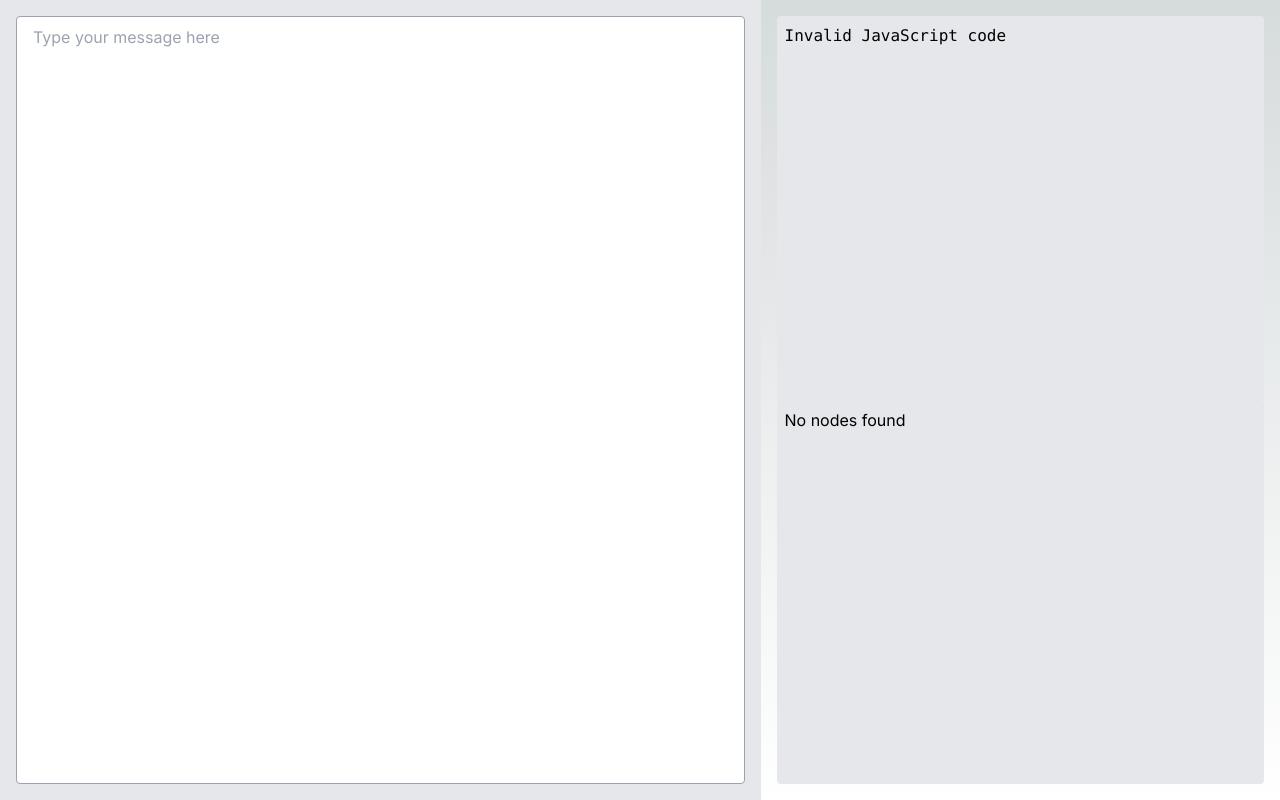
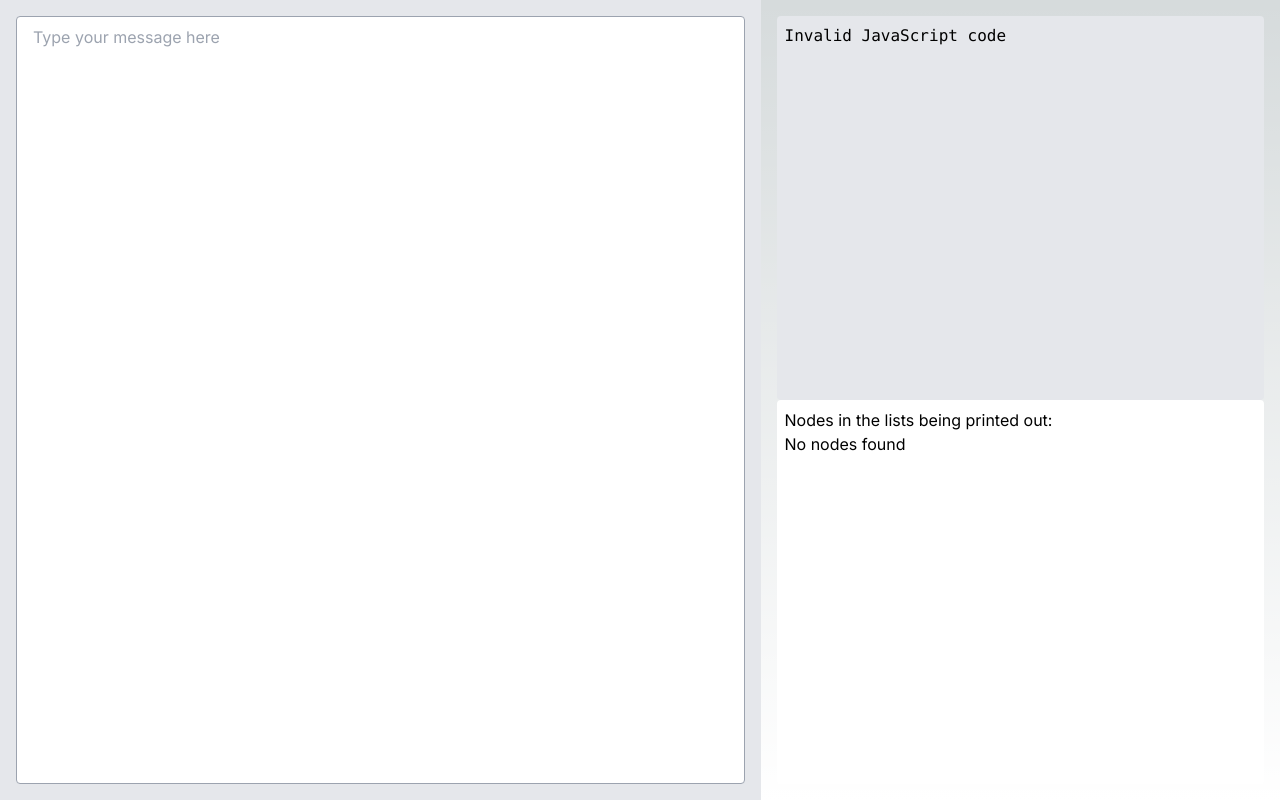
Before and after one commit to chcardoz/neural-net-web, a Next.js app: page / in a window 1280 px wide. Built offline with nearby package versions, Linux system fonts and the light colour scheme.

Commit message:
Dynamic visualization of all nodes and their children

```diff
--- a/app/page.tsx
+++ b/app/page.tsx
@@ -2,6 +2,7 @@
 
 import { useState, useEffect } from "react";
 import useASTAnalyzer from "@/lib/astanalyzer";
+import ValueList from "@/lib/valuelist";
 
 /**
  * Renders the Home component.
@@ -10,8 +11,9 @@ import useASTAnalyzer from "@/lib/astanalyzer";
  */
 export default function Home() {
 	const [graph, setGraph] = useState(null);
+	const [identifier, setIdentifier] = useState(new Set());
 	const { message, handleMessageChange, parseResult, identifierMap } =
-		useASTAnalyzer();
+		useASTAnalyzer(setIdentifier);
 
 	return (
 		<div className="flex h-screen">
@@ -36,16 +38,11 @@ export default function Home() {
 					</pre>{" "}
 				</div>
 				<div
-					className="bg-gray-200 p-2 rounded text-black overflow-auto w-full h-full"
+					className="bg-white p-2 rounded text-black overflow-auto w-full h-full"
 					style={{ maxHeight: "50vh" }}
 				>
-					{identifierMap.size > 0
-						? Array.from(identifierMap).map((value, index) => (
-								<div key={index}>
-									{value.name} = {value.value}
-								</div>
-						  ))
-						: "No nodes found"}
+					<h1> Nodes in the lists being printed out:</h1>
+					<ValueList identifier={identifier} />
 				</div>
 			</div>
 		</div>
@@ -53,4 +50,3 @@ export default function Home() {
 }
 
 //  TODO: Add a debounce feature
-// FIXME: fix the recursvive expresion
--- a/lib/astanalyzer.tsx
+++ b/lib/astanalyzer.tsx
@@ -80,15 +80,13 @@ type ASTAnalyzerReturnType = {
  * - `parseResult`: Contains the parsed AST of the provided JavaScript code.
  * - `identifierMap`: A map containing identifiers and their values extracted from the code.
  */
-const useASTAnalyzer = () => {
+const useASTAnalyzer = (prop: any) => {
 	// State variables
 	const [message, setMessage] = useState<string>("");
 	const [parseResult, setParseResult] = useState<Node | null>(null);
 	const [identifierMap, setIdentifierMap] = useState<IdentifierMap>(
 		new Set<Value>()
 	);
-
-	useEffect(() => {}, [message, parseResult, identifierMap]);
 
 	// Function to handle message changes
 	const handleMessageChange = (e: any) => {
@@ -165,68 +163,63 @@ const useASTAnalyzer = () => {
 				if (assignmentExpr.type != "AssignmentExpression") return;
 				console.log("Assignment Expression achieved!!");
 
-				// const binaryRecurse = (node: BinaryExpression) => {
-				// 	if (
-				// 		(node.left.type == "Literal" || node.left.type == "Identifier") &&
-				// 		(node.right.type == "Literal" || node.right.type == "Identifier")
-				// 	) {
-				// 		if (node.left.type == "Literal") {
-				// 			const leftNode = node.left as Literal;
-				// 			addValue(new Value(null, leftNode.raw, null, null));
-				// 		}
-				// 		if (node.left.type == "Identifier") {
-				// 			const leftNode = node.left as Identifier;
-				// 			addValue(new Value(node.left.name, null, null, null));
-				// 		}
-				// 		if (node.right.type == "Literal") {
-				// 			const rightNode = node.right as Literal;
-				// 			addValue(new Value(null, rightNode.raw, null, null));
-				// 		}
-				// 		if (node.right.type == "Identifier") {
-				// 			const rightNode = node.right as Identifier;
-				// 			addValue(new Value(rightNode.name, null, null, null));
-				// 		}
-				// 		console.log(identifierMap);
-				// 		return;
-				// 	}
-				// 	if (node.left.type == "BinaryExpression") {
-				// 		binaryRecurse(node.left);
-				// 	}
-				// };
-
+				/**
+				 * Recursively evaluates a binary expression tree and returns the computed value.
+				 *
+				 * @param node - The current node in the binary expression tree.
+				 * @param assgn - The assignment string, if applicable.
+				 * @returns The computed value of the binary expression.
+				 *
+				 * The function traverses the binary expression tree recursively. For each node, it evaluates the left
+				 * and right children nodes (if they exist), and applies the binary operator using the helper function `f`.
+				 * If the node is a literal or identifier, it creates a new `Value` object with the corresponding value.
+				 *
+				 * @throws Will throw an error if the node type is unsupported.
+				 */
 				function binaryRecurse(
 					node: BinaryExpression,
 					assgn: string | null
 				): Value {
 					let value: Value;
+
 					if (node.left && node.right) {
-						const valLeft = binaryRecurse(node.left);
-						const valRight = binaryRecurse(node.right);
+						const valLeft = binaryRecurse(node.left, null);
+						const valRight = binaryRecurse(node.right, null);
+
 						if (assgn != null)
 							value = f(valLeft, valRight, node.operator, assgn);
 						else value = f(valLeft, valRight, node.operator, null);
 					} else {
-						if (node.type == "Literal") {
+						if (node.type === "Literal") {
 							const literalNode = node as Literal;
 							value = new Value(null, literalNode.value, null, null);
-						} else if (node.type == "Identifier") {
+						} else if (node.type === "Identifier") {
 							const identifierNode = node as Identifier;
 							value = new Value(identifierNode.name, null, null, null);
 						} else {
 							throw new Error(`Unsupported node type: ${node.type}`);
 						}
 					}
+
 					addValue(value);
 					return value;
 				}
 
-				if (assignmentExpr.right.type == "BinaryExpression") {
+				/**
+				 * Processes an assignment expression and evaluates it if it is a binary expression.
+				 * If the right side of the assignment is a binary expression, it calls `binaryRecurse`
+				 * to evaluate the expression. If the assignment is a simple identifier to literal assignment,
+				 * it directly creates and adds a `Value` object.
+				 *
+				 * @param assignmentExpr - The assignment expression to be processed.
+				 */
+				if (assignmentExpr.right.type === "BinaryExpression") {
 					const binaryExpr = assignmentExpr.right as BinaryExpression;
 					binaryRecurse(binaryExpr, assignmentExpr.left.name);
 				} else {
 					if (
-						assignmentExpr.left.type == "Identifier" &&
-						assignmentExpr.right.type == "Literal"
+						assignmentExpr.left.type === "Identifier" &&
+						assignmentExpr.right.type === "Literal"
 					) {
 						const leftNode = assignmentExpr.left as Identifier;
 						const rightNode = assignmentExpr.right as Literal;
@@ -235,6 +228,7 @@ const useASTAnalyzer = () => {
 				}
 
 				console.log(identifierMap);
+				prop(identifierMap);
 
 				return null;
 			};
--- /dev/null
+++ b/lib/valuelist.tsx
@@ -0,0 +1,55 @@
+import React from "react";
+
+const renderChildren = (children: any) => (
+	<ul>
+		{children.map((child: any, childIndex: any) => (
+			<li
+				key={childIndex}
+				style={{ marginLeft: "20px" }}
+			>
+				<p>
+					<strong>Name:</strong> {child.name}
+				</p>
+				<p>
+					<strong>Value:</strong> {child.value}
+				</p>
+				<p>
+					<strong>Operation:</strong> {child.op}
+				</p>
+				{child.children && renderChildren(child.children)}
+			</li>
+		))}
+	</ul>
+);
+
+const ValueList = (props: any) => (
+	<div>
+		{props.identifier.size > 0
+			? Array.from(props.identifier).map((value: any, index: any) => (
+					<div
+						key={index}
+						className="text-black"
+						style={{ marginBottom: "10px" }}
+					>
+						<p>
+							<strong>Name:</strong> {value.name}
+						</p>
+						<p>
+							<strong>Value:</strong> {value.value}
+						</p>
+						<p>
+							<strong>Operation:</strong> {value.op}
+						</p>
+						{value.children && (
+							<div>
+								<strong>Children:</strong>
+								{renderChildren(value.children)}
+							</div>
+						)}
+					</div>
+			  ))
+			: "No nodes found"}
+	</div>
+);
+
+export default ValueList;
```
